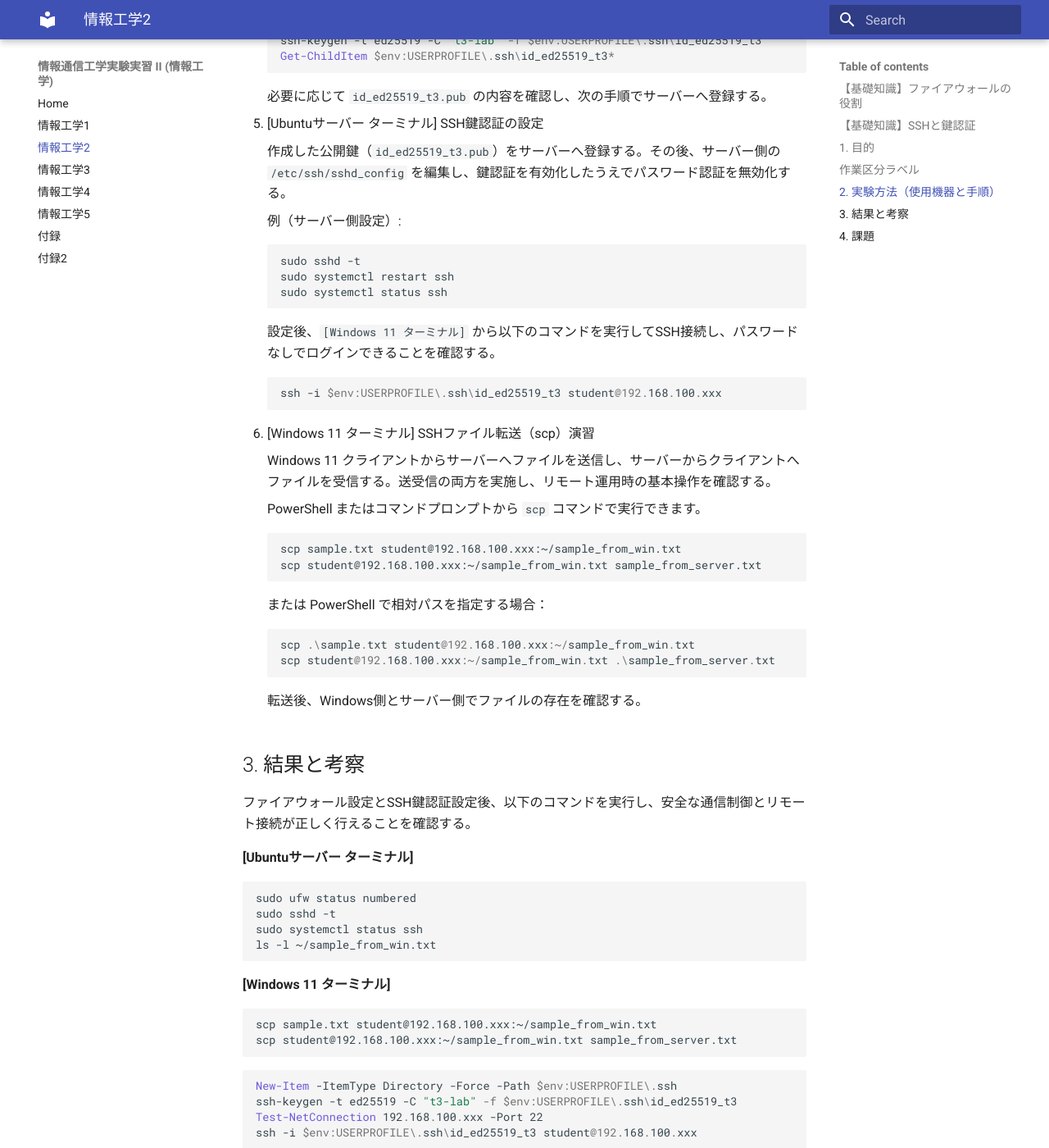
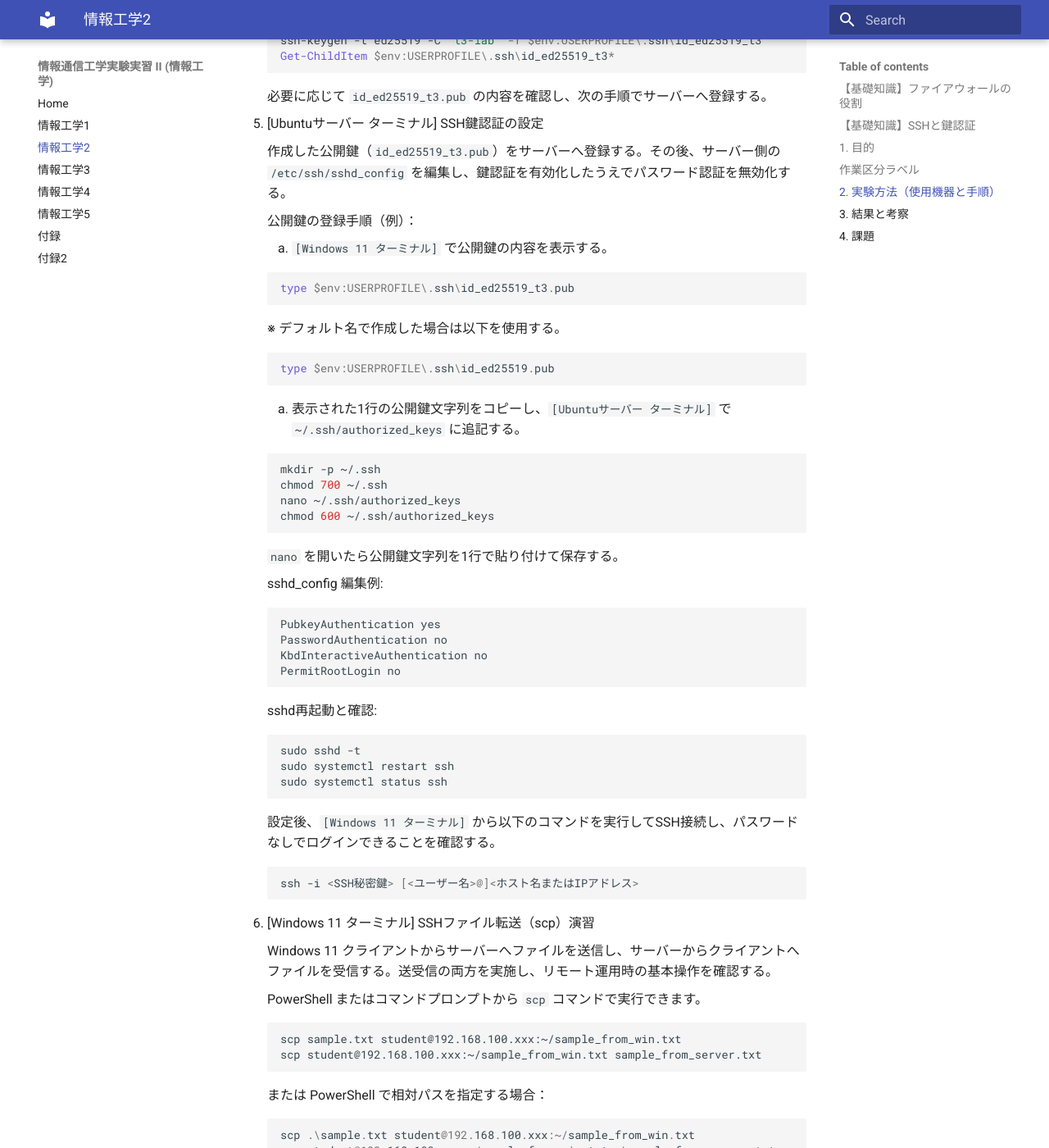
Before and after one commit to hiracchi/metro-cit-t3-lab, an MkDocs documentation site: the page built from docs/lab2.md, in a window 1280 px wide and 1400 px high, scrolled down 2334 px. Shown: the whole window at 82% size. Built offline with MkDocs 1.6.1 and Material for MkDocs 9.7.7, drawn with Linux system fonts in a browser that asks for light colours.

Commit message:
update: ssh public key method

````diff
--- a/docs/lab2.md
+++ b/docs/lab2.md
@@ -97,7 +97,41 @@ SSHはサーバーへ遠隔接続して管理するための仕組みであり
 
     作成した公開鍵（`id_ed25519_t3.pub`）をサーバーへ登録する。その後、サーバー側の `/etc/ssh/sshd_config` を編集し、鍵認証を有効化したうえでパスワード認証を無効化する。
 
-    例（サーバー側設定）:
+    公開鍵の登録手順（例）：
+
+    1. `[Windows 11 ターミナル]` で公開鍵の内容を表示する。
+
+    ```powershell
+    type $env:USERPROFILE\.ssh\id_ed25519_t3.pub
+    ```
+
+    ※ デフォルト名で作成した場合は以下を使用する。
+
+    ```powershell
+    type $env:USERPROFILE\.ssh\id_ed25519.pub
+    ```
+
+    2. 表示された1行の公開鍵文字列をコピーし、`[Ubuntuサーバー ターミナル]` で `~/.ssh/authorized_keys` に追記する。
+
+    ```bash
+    mkdir -p ~/.ssh
+    chmod 700 ~/.ssh
+    nano ~/.ssh/authorized_keys
+    chmod 600 ~/.ssh/authorized_keys
+    ```
+
+    `nano` を開いたら公開鍵文字列を1行で貼り付けて保存する。
+
+    sshd_config 編集例:
+
+    ```conf
+    PubkeyAuthentication yes
+    PasswordAuthentication no
+    KbdInteractiveAuthentication no
+    PermitRootLogin no
+    ```
+
+    sshd再起動と確認:
 
     ```bash
     sudo sshd -t
@@ -108,10 +142,10 @@ SSHはサーバーへ遠隔接続して管理するための仕組みであり
     設定後、`[Windows 11 ターミナル]` から以下のコマンドを実行してSSH接続し、パスワードなしでログインできることを確認する。
 
     ```powershell
-    ssh -i $env:USERPROFILE\.ssh\id_ed25519_t3 student@192.168.100.xxx
+    ssh -i <SSH秘密鍵> [<ユーザー名>@]<ホスト名またはIPアドレス>
     ```
 
-1. [Windows 11 ターミナル] SSHファイル転送（scp）演習
+2. [Windows 11 ターミナル] SSHファイル転送（scp）演習
 
     Windows 11 クライアントからサーバーへファイルを送信し、サーバーからクライアントへファイルを受信する。送受信の両方を実施し、リモート運用時の基本操作を確認する。
 
````
